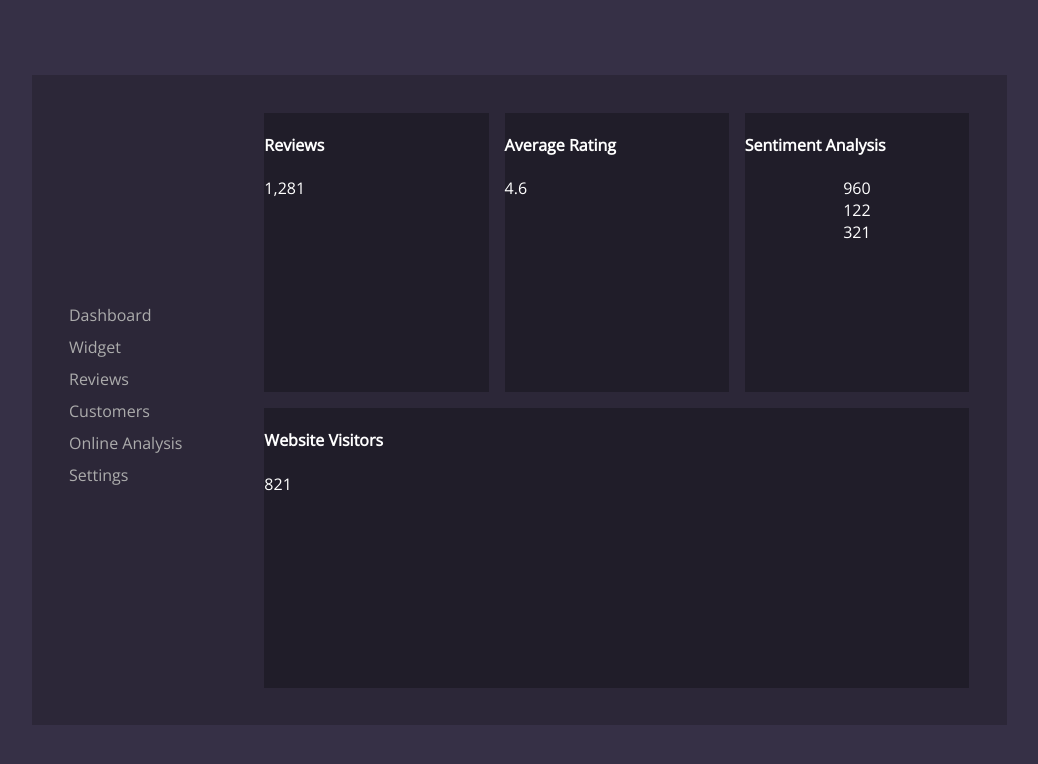
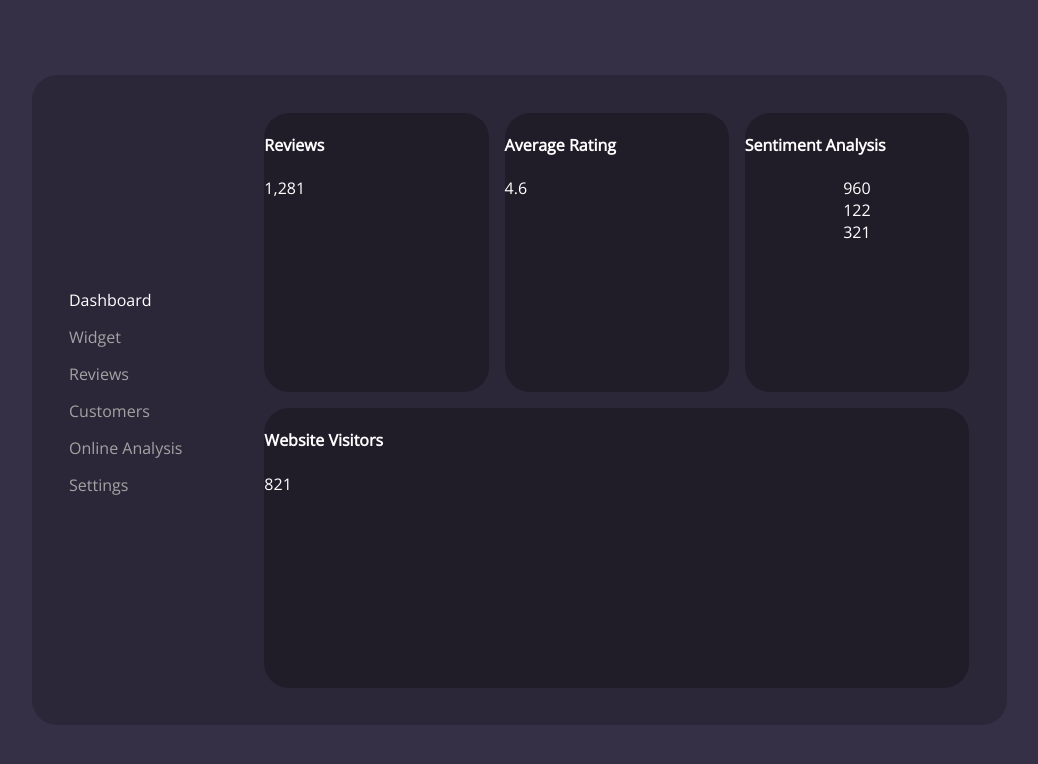
Before and after one commit to saraehutch94/react-dashboard, a React (Create React App) app: page / in a window 1280 px wide. Shown: the top 764 px of the page, without its empty margins (121-1159 px from the left). Built offline with nearby package versions, Linux system fonts and the light colour scheme.

Commit message:
border-radius on all app components

```diff
--- a/src/App.css
+++ b/src/App.css
@@ -1,5 +1,6 @@
 .whole-app {
   background-color: rgb(44, 39, 56);
+  border-radius: 25px;
   height: 650px;
   width: 975px;
   display: flex;
--- a/src/components/Analysis/Analysis.css
+++ b/src/components/Analysis/Analysis.css
@@ -1,4 +1,5 @@
 .analysis-section {
+  border-radius: 25px;
   background-color: rgb(32, 29, 41);
 }
 
--- a/src/components/Rating/Rating.css
+++ b/src/components/Rating/Rating.css
@@ -1,3 +1,4 @@
 .rating-section {
+  border-radius: 25px;
   background-color: rgb(32, 29, 41);
 }
--- a/src/components/Reviews/Reviews.css
+++ b/src/components/Reviews/Reviews.css
@@ -1,3 +1,4 @@
 .reviews-section {
+  border-radius: 25px;
   background-color: rgb(32, 29, 41);
 }
--- a/src/components/Sidebar/Sidebar.css
+++ b/src/components/Sidebar/Sidebar.css
@@ -1,14 +1,15 @@
 .nav-section {
-  color: rgb(172, 172, 172);
+  color: rgb(163, 163, 163);
   grid-row: 1 / 3;
   display: flex;
   align-items: center;
 }
 
 .nav-item {
-  margin-bottom: 10px;
+  margin-bottom: 15px;
 }
 
-.nav-item:hover {
+.nav-item-dashboard {
+  margin-bottom: 15px;
   color: white;
 }
--- a/src/components/Sidebar/index.js
+++ b/src/components/Sidebar/index.js
@@ -4,7 +4,7 @@ function Sidebar() {
   return (
     <div className="nav-section">
       <nav>
-        <div className="nav-item">Dashboard</div>
+        <div className="nav-item-dashboard">Dashboard</div>
         <div className="nav-item">Widget</div>
         <div className="nav-item">Reviews</div>
         <div className="nav-item">Customers</div>
--- a/src/components/Visitors/Visitors.css
+++ b/src/components/Visitors/Visitors.css
@@ -1,4 +1,5 @@
 .visitors-section {
+  border-radius: 25px;
   background-color: rgb(32, 29, 41);
   grid-column: 2 / 5;
 }
--- a/src/index.css
+++ b/src/index.css
@@ -1,3 +1,7 @@
+* {
+  box-sizing: border-box;
+}
+
 html {
   margin: 0;
   padding: 0;
```
